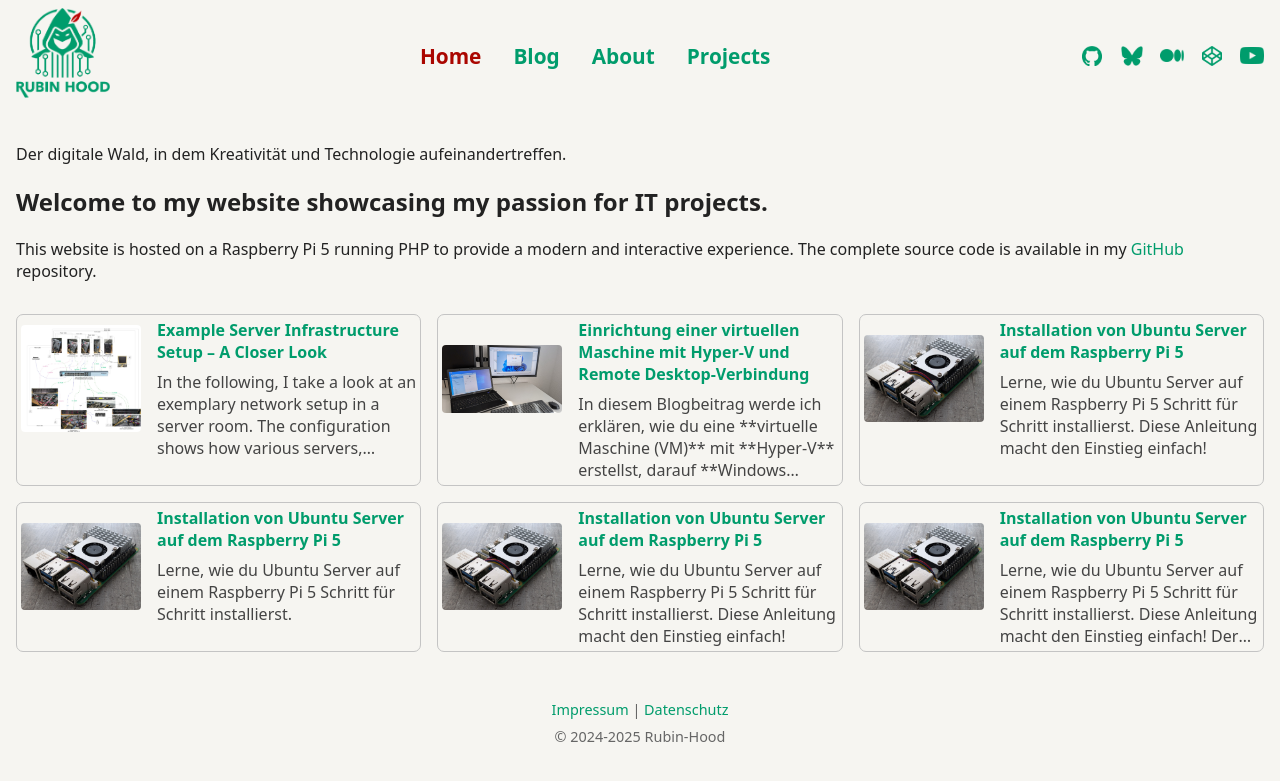
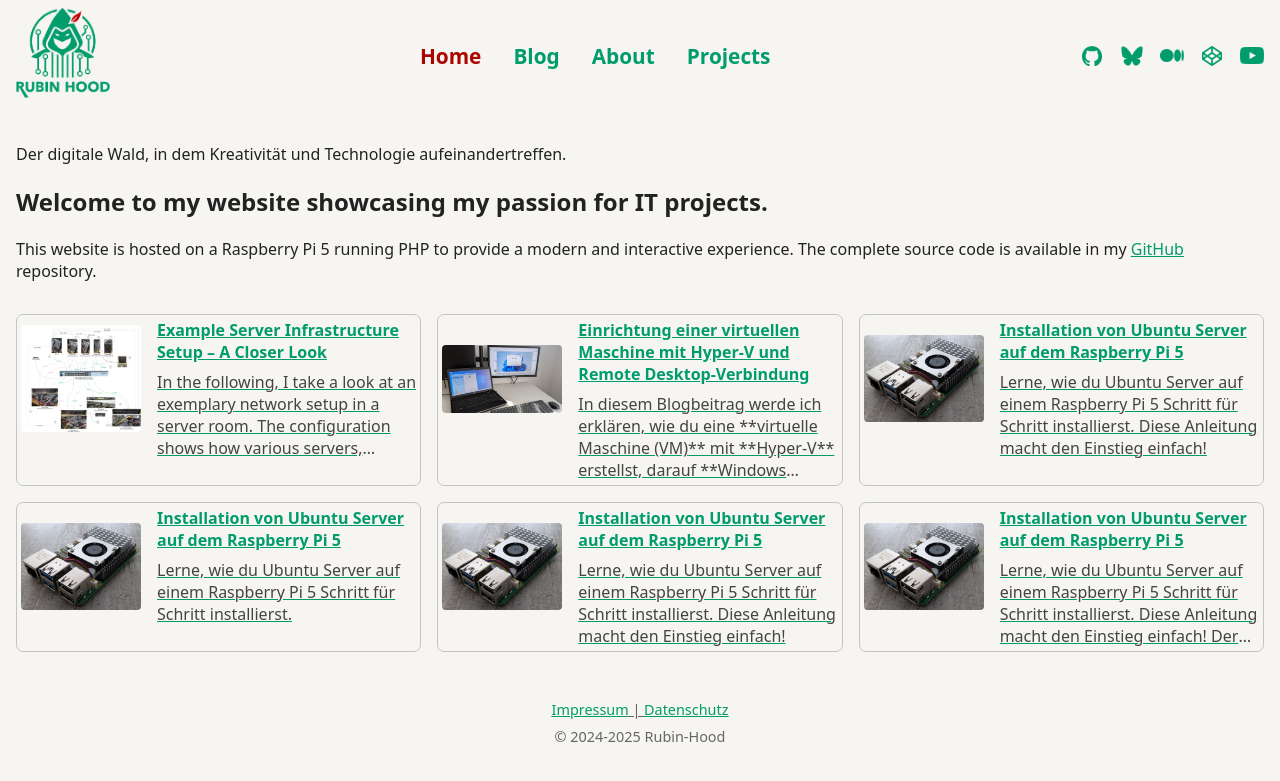
Before and after one commit to rubin-hood/rubinhood-blog, a Jekyll site: the page built from index.md, in a window 1280 px wide. Shown: the top 781 px of the page. Built offline with Jekyll 4.4.1, drawn with Linux system fonts in a browser that asks for light colours.

Commit message:
Update style.css

```diff
--- a/assets/css/style.css
+++ b/assets/css/style.css
@@ -17,7 +17,7 @@ html, body {                                 /* Diese Regeln gelten für das ges
 }
 
 a {
-  text-decoration: none !important;    /* Unterstreichung für alle Links überall abschalten */
+  /*text-decoration: none !important;    /* Unterstreichung für alle Links überall abschalten */
   color: #009C6C;            /* Standardfarbe */
 }
 
@@ -28,7 +28,6 @@ a:visited {
 a:hover,
 a:focus {
   color: #AA0600;            /* Beim Hovern oder beim Fokus (Tab) */
-  text-decoration: underline; /* Optional: Unterstrichen lassen */
 }
 
 a:active {
@@ -350,6 +349,7 @@ footer {
 }
 .footer-links {
   margin-bottom: 0.5rem;     /* Abstand nach unten zu weiteren Footer-Inhalten */
+  text-decoration: underline; /* Optional: Unterstrichen lassen */
 }
 
 /* =============================================================
```
